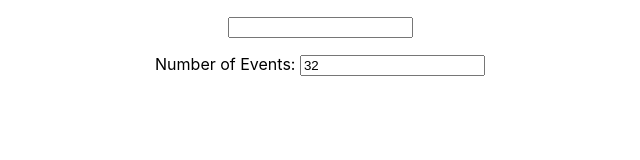
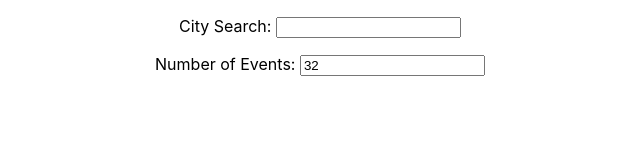
Before and after one commit to Cruebee/meetemup, a React (Create React App) app: page / in a window 1280 px wide. Shown: the top 160 px of the page, without its empty margins (320-960 px from the left). Built offline with nearby package versions, Linux system fonts and the light colour scheme.

Commit message:
add additional test for newly created label add code to make test pass

```diff
--- a/src/components/CitySearch.js
+++ b/src/components/CitySearch.js
@@ -19,6 +19,7 @@ class CitySearch extends Component {
   render() {
     return (
       <div className="CitySearch">
+        <label>City Search: </label>
         <input
           type="text"
           className="city"
```
Also changed, not shown: 1 other file (tests, documents, lock files or other folders).
